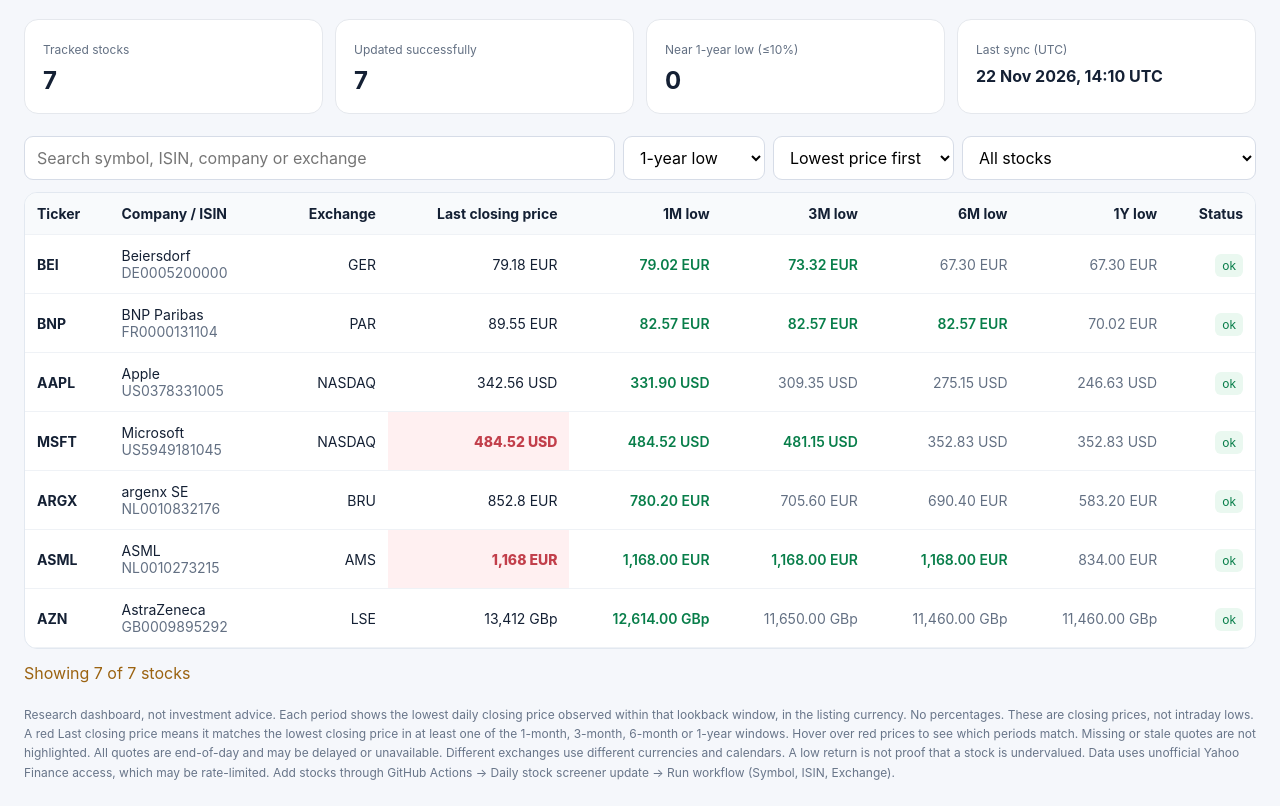
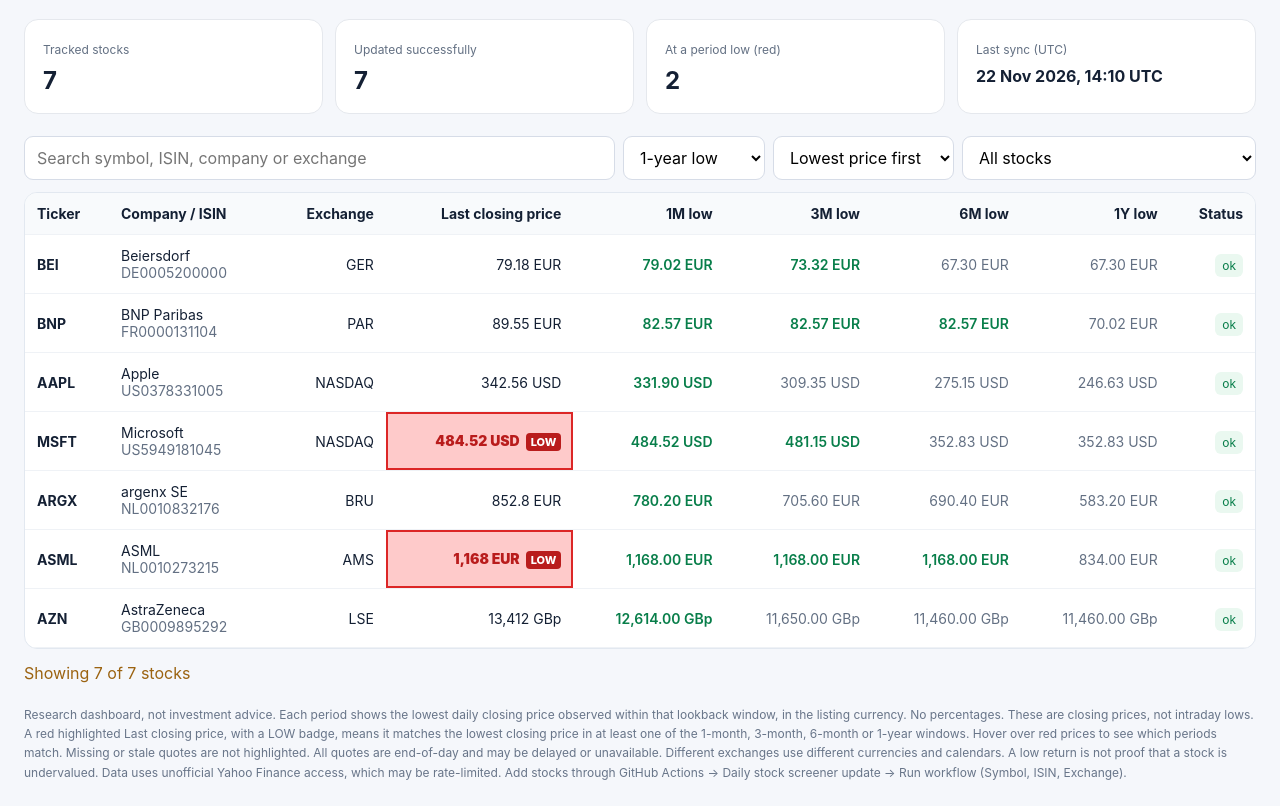
Before and after one commit to JayatiJaiswal/stock-market-screener, a plain HTML site: page docs/index.html in a window 1280 px wide. Shown: the part 115-921 px from the top of the page. Drawn offline with Linux system fonts and the light colour scheme.

Commit message:
Make qualifying price lows visually unmissable with red background LOW label and counter

```diff
--- a/docs/index.html
+++ b/docs/index.html
@@ -17,7 +17,7 @@ table{width:100%;border-collapse:collapse;font-size:14px;white-space:nowrap}
 th,td{padding:12px;text-align:right;border-bottom:1px solid #eff2f6}
 th{position:sticky;top:0;background:#f8fafc;cursor:pointer;z-index:1}
 th:first-child,td:first-child,th:nth-child(2),td:nth-child(2){text-align:left}
-.positive{color:#087e4a;font-weight:600}.negative{color:#c23f4b;font-weight:600}.at-multiperiod-low{color:#c23f4b;font-weight:800;background:#fff0f1}
+.positive{color:#087e4a;font-weight:600}.negative{color:#c23f4b;font-weight:600}.at-multiperiod-low{color:#b91c1c!important;font-weight:900!important;background:#fecaca!important;box-shadow:inset 0 0 0 2px #dc2626}.low-label{display:inline-block;margin-left:6px;padding:2px 5px;border-radius:4px;background:#b91c1c;color:white!important;font-size:11px;font-weight:800}
 .pill{padding:4px 7px;border-radius:6px;font-size:12px;background:#eaf8f0;color:#087e4a}
 .pill.stale{background:#fff0dc;color:#975500}.pill.error{background:#ffe9e9;color:#a02c33}
 #message{margin:14px 0;color:#9b6311}footer{font-size:12px;color:#687589;line-height:1.6;margin-top:22px}
@@ -25,32 +25,33 @@ a{color:#265cb5}
 @media(max-width:650px){main{padding:12px}.stats{grid-template-columns:repeat(2,1fr)}h1{font-size:23px}}
 </style></head><body><main>
 <header><div><h1>Market Pulse — Price Lows</h1><p>Lowest closing prices · 1M / 3M / 6M / 1Y</p></div><div><button id="refresh">Refresh display</button> <button id="export">Export CSV</button></div></header>
-<section class="stats"><div class="stat"><span>Tracked stocks</span><strong id="total">—</strong></div><div class="stat"><span>Updated successfully</span><strong id="success">—</strong></div><div class="stat"><span>Near 1-year low (≤10%)</span><strong id="falling">—</strong></div><div class="stat"><span>Last sync (UTC)</span><strong id="updated" style="font-size:16px">—</strong></div></section>
+<section class="stats"><div class="stat"><span>Tracked stocks</span><strong id="total">—</strong></div><div class="stat"><span>Updated successfully</span><strong id="success">—</strong></div><div class="stat"><span>At a period low (red)</span><strong id="falling">—</strong></div><div class="stat"><span>Last sync (UTC)</span><strong id="updated" style="font-size:16px">—</strong></div></section>
 <div class="controls"><input id="search" placeholder="Search symbol, ISIN, company or exchange">
 <select id="period"><option value="1y">1-year low</option><option value="6m">6-month low</option><option value="3m">3-month low</option><option value="1m">1-month low</option></select>
 <select id="direction"><option value="asc">Lowest price first</option><option value="desc">Highest price first</option></select>
 <select id="filter"><option value="all">All stocks</option><option value="near">Within 10% of period low</option><option value="far">More than 10% above period low</option><option value="missing">Missing/stale data</option></select></div>
 <div class="tablewrap"><table><thead><tr><th data-key="symbol">Ticker</th><th data-key="name">Company / ISIN</th><th data-key="exchange">Exchange</th><th data-key="price">Last closing price</th><th data-key="1m">1M low</th><th data-key="3m">3M low</th><th data-key="6m">6M low</th><th data-key="1y">1Y low</th><th>Status</th></tr></thead><tbody id="rows"></tbody></table></div>
 <div id="message"></div>
-<footer>Research dashboard, not investment advice. Each period shows the lowest daily closing price observed within that lookback window, in the listing currency. No percentages. These are closing prices, not intraday lows. A red Last closing price means it matches the lowest closing price in at least one of the 1-month, 3-month, 6-month or 1-year windows. Hover over red prices to see which periods match. Missing or stale quotes are not highlighted. All quotes are end-of-day and may be delayed or unavailable. Different exchanges use different currencies and calendars. A low return is not proof that a stock is undervalued. Data uses unofficial Yahoo Finance access, which may be rate-limited. Add stocks through GitHub Actions → Daily stock screener update → Run workflow (Symbol, ISIN, Exchange).</footer>
+<footer>Research dashboard, not investment advice. Each period shows the lowest daily closing price observed within that lookback window, in the listing currency. No percentages. These are closing prices, not intraday lows. A red highlighted Last closing price, with a LOW badge, means it matches the lowest closing price in at least one of the 1-month, 3-month, 6-month or 1-year windows. Hover over red prices to see which periods match. Missing or stale quotes are not highlighted. All quotes are end-of-day and may be delayed or unavailable. Different exchanges use different currencies and calendars. A low return is not proof that a stock is undervalued. Data uses unofficial Yahoo Finance access, which may be rate-limited. Add stocks through GitHub Actions → Daily stock screener update → Run workflow (Symbol, ISIN, Exchange).</footer>
 <script>
 let stocks=[],key='1y',ascending=true;const el=x=>document.getElementById(x);
 const safe=x=>String(x??'').replace(/[&<>"']/g,c=>({'&':'&amp;','<':'&lt;','>':'&gt;','"':'&quot;',"'":'&#39;'}[c]));
 const value=(r,k)=>['1m','3m','6m','1y'].includes(k)?r.lows?.[k]:r[k];
 const matchingLows=r=>r.status!=='ok'||!Number.isFinite(r.price)?[]:['1m','3m','6m','1y'].filter(k=>Number.isFinite(r.lows?.[k])&&Math.abs(r.price-r.lows[k])<=Math.max(0.0001,Math.abs(r.price)*0.0000001));
 const atLongTermLow=r=>matchingLows(r).length>0;
+const redLowMarkup=r=>atLongTermLow(r)?'<span class="low-label" title="Matches: '+matchingLows(r).join(', ')+'">LOW</span>':'';
 const money=(n,c)=>n==null?'—':Number(n).toLocaleString(undefined,{minimumFractionDigits:2,maximumFractionDigits:4})+' '+safe(c||'');
 function render(){
 let term=el('search').value.trim().toLowerCase(), period=el('period').value, filter=el('filter').value;
 let rows=stocks.filter(r=>[r.symbol,r.isin,r.name,r.exchange,r.provider_symbol].join(' ').toLowerCase().includes(term));
 rows=rows.filter(r=>filter==='all'||(filter==='missing'?r.status!=='ok':filter==='near'?value(r,period)!=null&&r.price!=null&&r.price<=value(r,period)*1.10:value(r,period)!=null&&r.price!=null&&r.price>value(r,period)*1.10));
 rows.sort((a,b)=>{let x=value(a,key),y=value(b,key);if(x==null)return 1;if(y==null)return -1;return (typeof x==='number'&&typeof y==='number'?x-y:String(x).localeCompare(String(y)))*(ascending?1:-1)});
-el('rows').innerHTML=rows.map(r=>'<tr><td><b>'+safe(r.symbol)+'</b></td><td>'+safe(r.name)+'<div class="muted">'+safe(r.isin)+'</div></td><td>'+safe(r.exchange)+'</td><td class="'+(atLongTermLow(r)?'at-multiperiod-low':'')+'" title="'+(atLongTermLow(r)?'Matches lowest closing price for: '+matchingLows(r).join(', '):'')+'">'+(r.price==null?'—':safe(Number(r.price).toLocaleString(undefined,{maximumFractionDigits:4}))+' '+safe(r.currency||''))+'</td>'+['1m','3m','6m','1y'].map(k=>'<td class="'+(value(r,k)==null?'muted':r.price!=null&&value(r,k)!=null&&r.price<=value(r,k)*1.10?'positive':'muted')+'">'+money(value(r,k),r.currency)+'</td>').join('')+'<td><span title="'+safe(r.error||'')+'" class="pill '+safe(r.status)+'">'+safe(r.status||'error')+'</span></td></tr>').join('');
+el('rows').innerHTML=rows.map(r=>'<tr><td><b>'+safe(r.symbol)+'</b></td><td>'+safe(r.name)+'<div class="muted">'+safe(r.isin)+'</div></td><td>'+safe(r.exchange)+'</td><td class="'+(atLongTermLow(r)?'at-multiperiod-low':'')+'" title="'+(atLongTermLow(r)?'Matches lowest closing price for: '+matchingLows(r).join(', '):'')+'">'+(r.price==null?'—':safe(Number(r.price).toLocaleString(undefined,{maximumFractionDigits:4}))+' '+safe(r.currency||''))+redLowMarkup(r)+'</td>'+['1m','3m','6m','1y'].map(k=>'<td class="'+(value(r,k)==null?'muted':r.price!=null&&value(r,k)!=null&&r.price<=value(r,k)*1.10?'positive':'muted')+'">'+money(value(r,k),r.currency)+'</td>').join('')+'<td><span title="'+safe(r.error||'')+'" class="pill '+safe(r.status)+'">'+safe(r.status||'error')+'</span></td></tr>').join('');
 el('message').textContent='Showing '+rows.length+' of '+stocks.length+' stocks';
 }
 async function refresh(){
 try {let response=await fetch('data.json?ts='+Date.now(),{cache:'no-store'});if(!response.ok)throw Error('HTTP '+response.status);
-let data=await response.json();stocks=data.stocks||[];const oldFormat=stocks.some(r=>r.returns&&!r.lows);el('total').textContent=data.total??stocks.length;el('success').textContent=data.success??0;el('falling').textContent=stocks.filter(r=>value(r,'1y')!=null&&r.price!=null&&r.price<=value(r,'1y')*1.10).length;el('updated').textContent=data.updated_at?new Date(data.updated_at).toLocaleString('en-GB',{timeZone:'UTC',dateStyle:'medium',timeStyle:'short'})+' UTC':'Not yet synced';render();
+let data=await response.json();stocks=data.stocks||[];const oldFormat=stocks.some(r=>r.returns&&!r.lows);el('total').textContent=data.total??stocks.length;el('success').textContent=data.success??0;el('falling').textContent=stocks.filter(atLongTermLow).length;el('updated').textContent=data.updated_at?new Date(data.updated_at).toLocaleString('en-GB',{timeZone:'UTC',dateStyle:'medium',timeStyle:'short'})+' UTC':'Not yet synced';render();
 if(oldFormat)el('message').textContent='Historical low prices have not been recalculated yet. The last saved data is still in the old percentage format. Run the Daily stock screener update GitHub Action; this dashboard intentionally does not display percentages.';else if(!data.updated_at)el('message').textContent='Ready for first data update. Run the GitHub Actions workflow.';
 }catch(err){el('message').textContent='Unable to load price data: '+err.message}}
 for(const id of ['search','period','direction','filter'])el(id).addEventListener(id==='search'?'input':'change',()=>{if(id==='period'||id==='direction'){key=el('period').value;ascending=el('direction').value==='asc'}render()});
```
